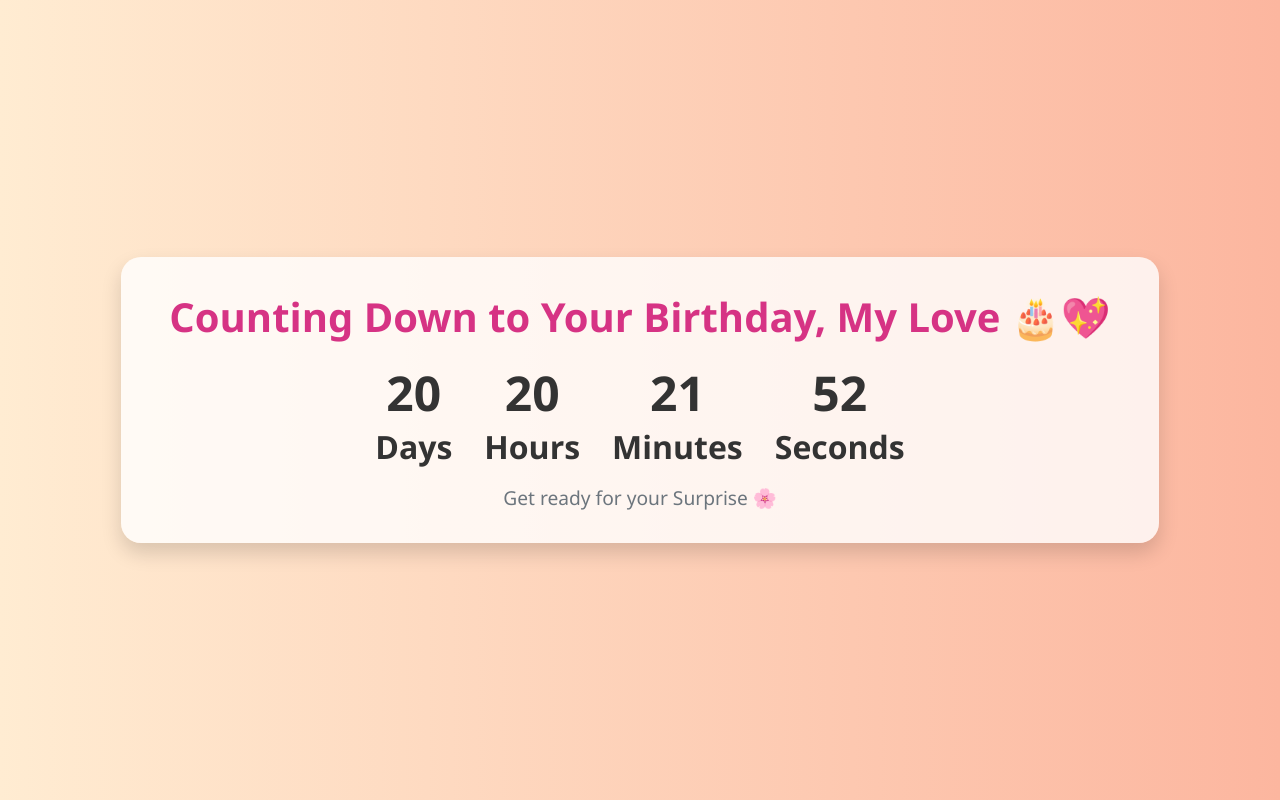
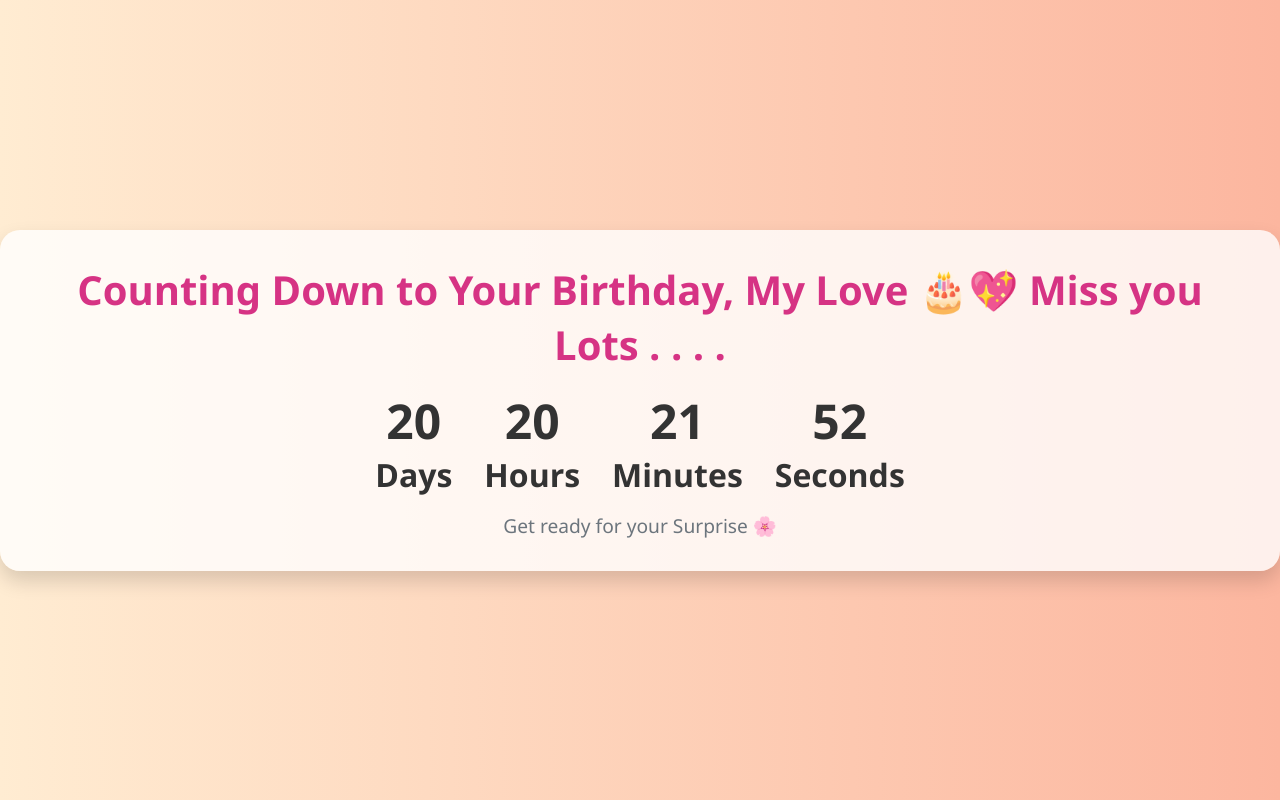
Before and after one commit to dharmaraj2302/lekhabirthday, a plain HTML site: page index.html in a window 1280 px wide. Drawn offline with Linux system fonts and the light colour scheme.

Commit message:
index.html

```diff
--- a/index.html
+++ b/index.html
@@ -75,7 +75,7 @@
 </head>
 <body>
   <div class="container">
-    <h1>Counting Down to Your Birthday, My Love 🎂💖</h1>
+    <h1>Counting Down to Your Birthday, My Love 🎂💖 Miss you Lots . . . . </h1>
     <div class="timer" id="countdown">
       <div class="unit">
         <span id="days">00</span>
```
